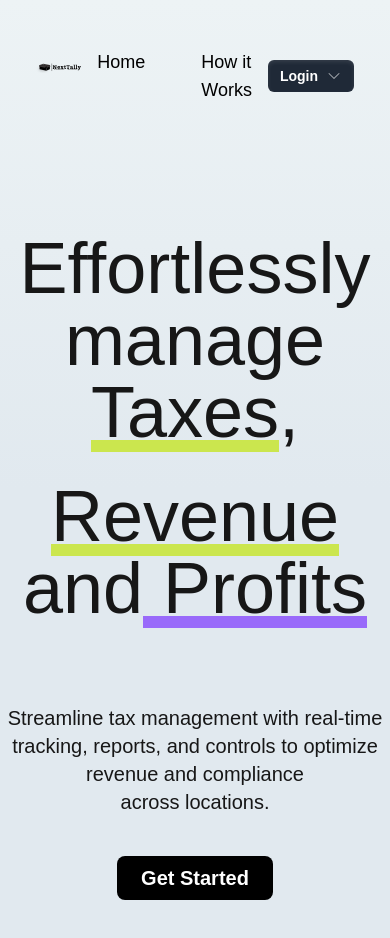
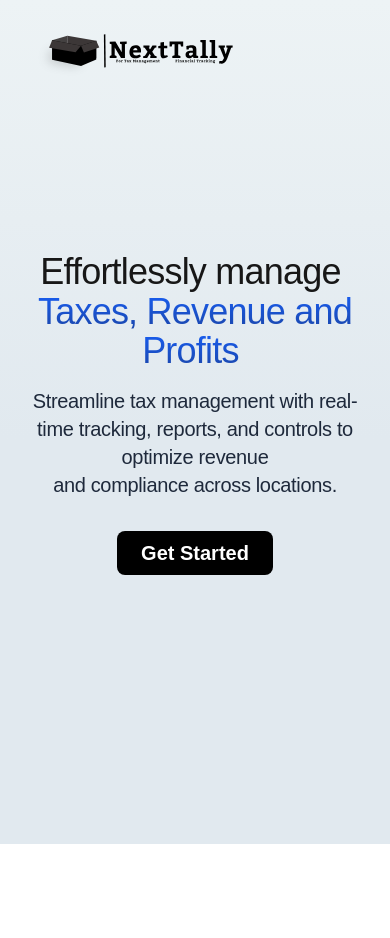
Before and after one commit to ayu-sharma/NextTally, a Next.js app: page / in a window 390 px wide. After the commit the page ends 844 px from the top, so only its background shows below. Built offline with nearby package versions, Linux system fonts and the light colour scheme.

Commit message:
maximum responsiveness done left with small screen signin signup, will implement the pages when screen is small

```diff
--- a/components/ui/Signin_user.js
+++ b/app/admin-login/page.js
@@ -11,15 +11,15 @@ export default function Signin_admin({onClose}) {
             </div>
             <div className='w-full overflow-y-auto'>
                 <div className='flex flex-col w-full'>
-                    <div className='flex-1 flex items-center flex-row w-full'>
-                        <div className='bg-gradient-to-b from-[#185FF6] to-[#1B45A6] h-[36rem] max-w-xl w-full flex flex-col pt-20 pl-10'>
+                    <div className='flex-1 items-start flex flex-row w-full'>
+                        <div className='hidden lg:flex bg-gradient-to-b from-[#185FF6] to-[#1B45A6] h-[46rem] max-w-xl w-full flex-col pt-20 pl-10'>
                             <div className='text-white font-bold text-2xl'>
                                 The Simplest way to manage <br /> your revenue
                             </div>
                         </div>
-                        <div className='flex flex-col w-full px-20'>
+                        <div className='flex flex-col justify-center w-full lg:pt-24 pt-16 md:pb-10 lg:px-20 px-10'>
                             <div className='text-2xl font-bold'>
-                            Access Theater Operations
+                                Access Your Dashboard
                             </div>
                             <div className='text-black text-xs'>
                                 Enter you credentials to access your account
@@ -33,6 +33,22 @@ export default function Signin_admin({onClose}) {
                             <div className='w-full'>
                                 <Button className='rounded-lg text-sm py-2.5 px-4 text-white mt-5 font-bold hover:opacity-90 max-w-lg w-full' btnName="Login" />
                             </div>
+                            <div className='text-black font-bold text-xs mt-1'>
+                                Don&apos;t have an account yet? No problem! <a className='text-blue-700' href='#'>Create one now</a>.
+                            </div>
+                            <div className=" relative w-full h-0 border border-gray-300 border-opacity-60 transform -rotate-0.5 mt-14">
+                                <div className="relative flex justify-center">
+                                    <div className="absolute bg-white p-2 -top-5">Or</div>
+                                </div>
+                            </div>
+                            <div className='flex justify-center cursor-pointer hover:bg-neutral-100 items-center px-4 py-1 border rounded-xl mx-auto mt-9 gap-2'>
+                                <div>
+                                    <Image src={googlelogo} alt="Google Logo Image" />
+                                </div>
+                                <div className='text-md'>
+                                    Log in with Google
+                                </div>
+                            </div>
                         </div>
                     </div>
                 </div>
--- /dev/null
+++ b/app/admin-signup/page.js
@@ -0,0 +1,68 @@
+import react from 'react';
+import Button from './ButtonCmp'
+import Image from 'next/image';
+import googlelogo from '../../public/images/googlelogo.svg';
+import close from '../../public/images/modalclose.svg'
+import Link from 'next/link';
+export default function Signin_admin({ onClose }) {
+    return (
+        <>
+            <div className='absolute top-4 right-4 md:top-4 md:right-4 p-2 cursor-pointer hover:bg-neutral-100 rounded-lg z-10 bg-white' onClick={onClose}>
+                <Image src={close} alt='Admin Signin Button' />
+            </div>
+            <div className='w-full overflow-y-auto'>
+                <div className='flex flex-col w-full'>
+                    <div className='flex-1 flex items-start flex-row w-full'>
+                        <div className='bg-gradient-to-b from-[#185FF6] to-[#1B45A6] h-screen max-w-xl w-full flex flex-col justify-center items-center'>
+                            <div className='text-white font-bold text-2xl'>
+                                Come Join Us
+                            </div>
+                            <div className='text-white font-normal text-md text-center px-5'>
+                                Streamline tax management across locations with our unified platform. Enjoy real-time tracking, comprehensive reporting, and robust control to optimize revenue and boost profitability.
+                            </div>
+                            <div>
+                                <button className='bg-white text-black text-sm py-2.5 rounded-lg mt-4 px-5 cursor-default'>Already have an account? <span onClick={{}} className='text-blue-600 cursor-pointer'> Login here</span>.</button>
+                            </div>
+                        </div>
+                        <div className='flex flex-col w-full pt-24 lg:px-20 px-10'>
+                            <div className='text-2xl font-bold'>
+                                Get Started
+                            </div>
+                            <div className='text-black text-xs'>
+                                Create an Account to Begin Your Journey With Us
+                            </div>
+                            <div className='pt-6 w-full flex flex-col'>
+                                <input type='text' placeholder='Name' className='border-2 border-gray-300 rounded-md py-2.5 px-6 w-full mt-1 text-xs' />
+
+                                <input type='email' placeholder='Email Address' className='border-2 border-gray-300 rounded-md py-2.5 px-6 w-full text-xs mt-4' />
+
+                                <input type='password' placeholder='Password' className='border-2 border-gray-300 rounded-md py-2.5 px-6 w-full mt-4 text-xs' />
+
+                                <input type='password' placeholder='Confirm Password' className='border-2 border-gray-300 rounded-md py-2.5 px-6 w-full text-xs mt-4' />
+
+                            </div>
+                            <div className='w-full'>
+                            <Link href="/setting-manager" className="w-full">
+                                <Button className='rounded-lg text-sm py-2.5 px-4 text-white mt-5 font-bold hover:opacity-90 max-w-lg w-full' btnName="Signup" />
+                                </Link>
+                            </div>
+                            <div className=" relative w-full h-0 border border-gray-300 border-opacity-60 transform -rotate-0.5 mt-14">
+                                <div className="relative flex justify-center">
+                                    <div className="absolute bg-white p-2 -top-5">Or</div>
+                                </div>
+                            </div>
+                            <div className='flex justify-center cursor-pointer hover:bg-neutral-100 items-center px-4 py-1 border rounded-xl mx-auto mt-9 gap-2'>
+                                <div>
+                                    <Image src={googlelogo} alt="Google Logo Image" />
+                                </div>
+                                <div className='text-sm'>
+                                    Log in with Google
+                                </div>
+                            </div>
+                        </div>
+                    </div>
+                </div>
+            </div>
+        </>
+    )
+}
--- a/app/page.js
+++ b/app/page.js
@@ -34,43 +34,45 @@ export default function Home() {
   }, [isOpen]);
 
   return (
-    <div className="">
+    <div className=" flex flex-col justify-between ">
       <div className={`flex justify-between items-center py-8 px-9`}>
         <div className='pb-4'>
           <Image src={logol} alt='NextTally Logo' height={44} />
         </div>
+        <div className='md:block hidden'>
         <Navbar />
+        </div>
+        <div className='md:block hidden'>
         <Dropdownbtn
           className="text-white bg-black px-4 py-2 rounded-md text-lg font-bold hover:bg-gray-900"
           buttonName="Login"
           menuItems={menuItems}
         />
-      </div>
-      <div className='my-20'>
-        <div className='text-center text-bold text-7xl'>
-          Effortlessly manage <span className='relative'>Taxes<span className='absolute left-0 right-0 bottom-0 h-3 bg-[#CBE64E]'></span></span>,
-          <br />
-          <div className='mt-8'>
-            <span className='relative'>Revenue<span className='absolute left-0 right-0 bottom-0 h-3 bg-[#CBE64E]'></span></span>
-            and
-            <span className='relative'> Profits <span className='absolute left-0 right-0 -bottom-0 h-3 bg-[#996AFA]'></span></span>
-          </div>
         </div>
       </div>
-      <div className='flex flex-col items-center'>
-        <p className='text-center font-extralight leading-1 text-xl'>
-          Streamline tax management with real-time tracking, reports, and controls to optimize revenue and compliance
-          <br />across locations.
-        </p>
+      <div className='my-32 px-4'>
+        <div className='flex flex-col items-center gap-8 max-w-6xl mx-auto'>
+          <div>
+            <h1 className='text-4xl md:text-6xl lg:text-[5rem] -tracking-[0.022em] font-medium text-center leading-[1.1] whitespace-pre-wrap'>
+              <span>
+              Effortlessly manage </span>
+              <br/>
+              <span className='bg-gradient-to-b from-[#185FF6] to-[#1B45A6] bg-clip-text text-transparent'>
+              Taxes, Revenue and Profits </span>
+            </h1>
 
-        <div>
+        <h2 className='font-inter text-slate-800 font-[350] text-xl md:text-2xl -tracking-[0.017em] md:-tracking-[0.019em] antialiased max-w-5xl text-center mt-4 mx-auto'>
+          Streamline tax management with real-time tracking, reports, and controls to optimize revenue <br/> and compliance
+          across locations.
+        </h2>
+        </div>
           <button
-            className='rounded-lg text-xl py-2 px-6 text-white my-10 font-bold hover:opacity-90 bg-black hover:bg-gray-900'
+            className='rounded-lg text-xl py-2 px-6 text-white font-bold hover:opacity-90 bg-black hover:bg-gray-900 flex items-center mx-auto'
             onClick={() => handleMenuClick("Signup")}
           >
             Get Started
           </button>
-        </div>
+          </div>
       </div>
       {/* Fullscreen Overlay when SigninAdmin is open */}
       <HandleModals
--- a/components/Handlemodals.js
+++ b/components/Handlemodals.js
@@ -10,9 +10,9 @@ export default function HandleModals({ isOpen, toggleComponent, selectedMenu })
     return (
         <>
             {isOpen && (
-                <div className='block transition-opacity ease-linear overflow-y-hidden w-full h-full inset-0 fixed z-40 bg-neutral-900 bg-opacity-90' onClick={toggleComponent}>
+                <div className='md:block hidden transition-opacity ease-linear overflow-y-hidden w-full h-full inset-0 fixed z-40 bg-neutral-900 bg-opacity-90' onClick={toggleComponent}>
                     <div className='h-[100vh] md:h-[calc(100% - 4rem)] max-w-lg md:max-w-lg lg:max-w-5xl sm:mx-auto mx-6 transition-transform relative z-50 w-auto flex items-center' onClick={(e) => e.stopPropagation()}>
-                        <div className='relative h-full md:h-fit max-h-[90%] bg-white overflow-hidden bg-clip-padding shadow-lg rounded-lg w-full flex flex-col justify-center lg:justify-start items-center'>
+                        <div className='relative h-full md:h-fit max-h-[90%] bg-white overflow-hidden bg-clip-padding shadow-lg rounded-lg w-full hidden md:flex flex-col justify-center lg:justify-start items-center'>
                             {selectedMenu === 'Admin' && <SigninAdmin onClose={toggleComponent} />}
                             {selectedMenu === 'User' && <SigninUser onClose={toggleComponent} />}
                             {selectedMenu === 'Signup' && <SignupAdmin onClose={toggleComponent} />}
--- a/components/Navbar.js
+++ b/components/Navbar.js
@@ -15,6 +15,9 @@ const Navbar = () => {
           <Link href="/contact">
             <div className="text-black font-monospace">How it Works</div>
           </Link>
+          <Link href="/contact">
+            <div className="text-black font-monospace">Pricing</div>
+          </Link>
         </div>
       </div>
     </nav>
```
